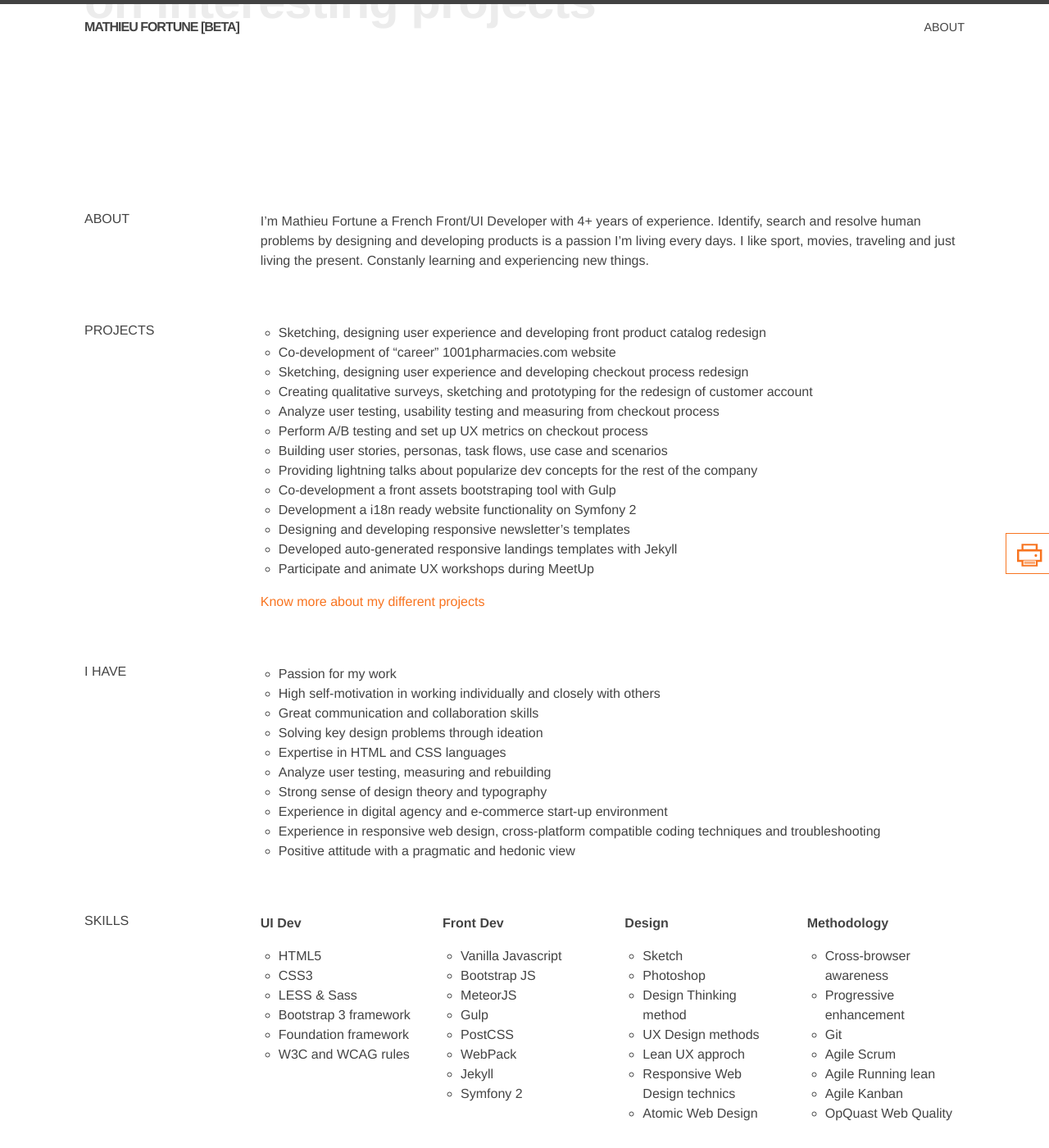
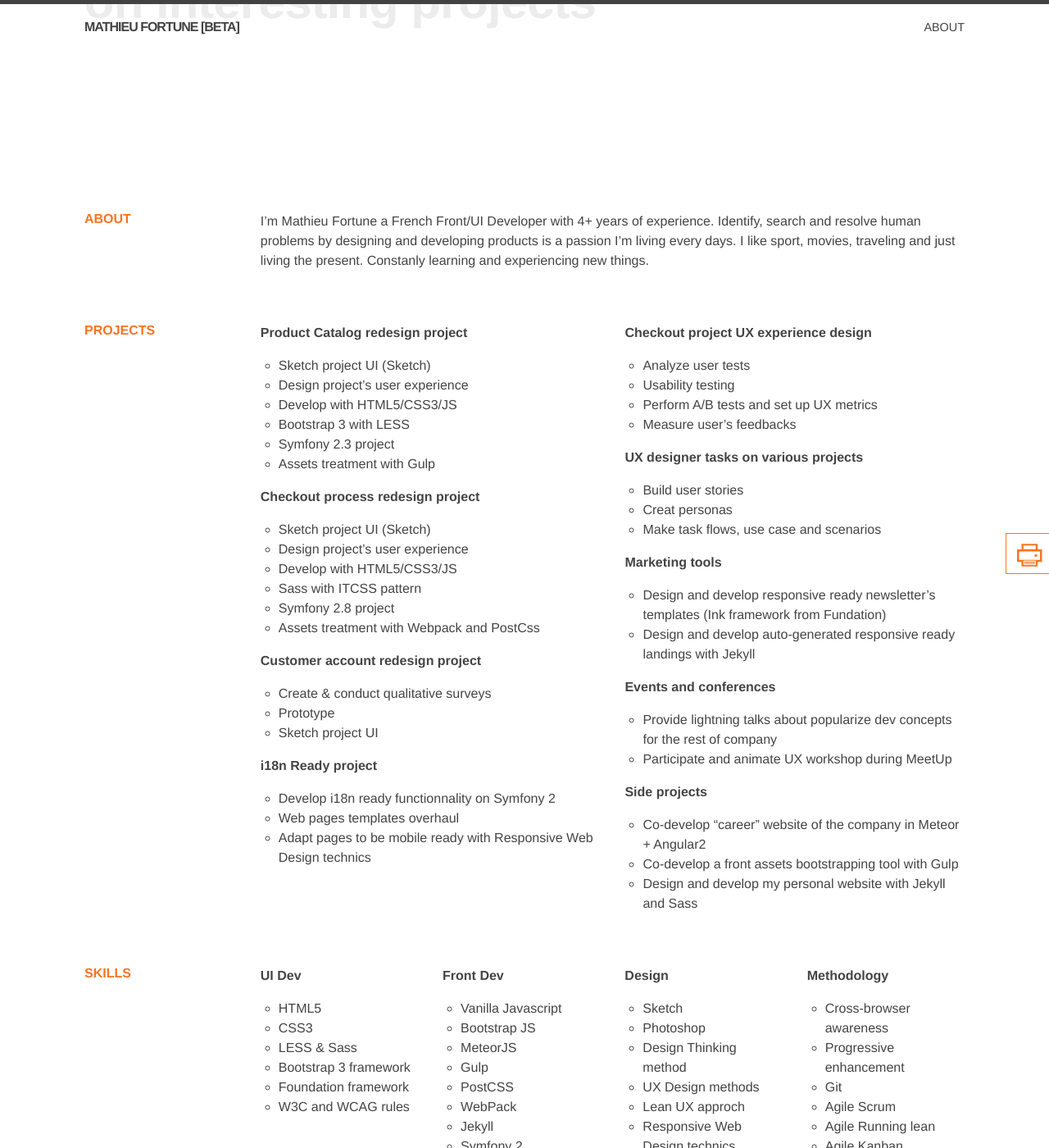
Before and after one commit to MathieuFortune/mathieufortune.github.io, a Jekyll site: the page built from about.md, in a window 1280 px wide and 1400 px high, scrolled down 446 px. Shown: the whole window at 82% size. Built offline with Jekyll 4.4.1, drawn with Linux system fonts in a browser that asks for light colours; some of the changed text lies outside the part shown.

Commit message:
[UP] improvement of about page v0.2

```diff
--- a/_sass/_Objects/grid.scss
+++ b/_sass/_Objects/grid.scss
@@ -17,6 +17,19 @@
         max-width:         calc(#{$content-width} - (#{$base-spacing-unit + em}));
         padding-right: $base-spacing-unit--small * 1em;
         padding-left: $base-spacing-unit--small * 1em;
+    }
+}
+
+.row {
+    @extend %clearfix;
+    @include media-query($on-palm, min-width) {
+        display: -webkit-box;
+        display: -moz-box;
+        display: -ms-flexbox;
+        display: -webkit-flex;
+        display: flex;
+        flex-wrap: wrap;
+        margin-bottom: 2rem;
     }
 }
 
@@ -40,6 +53,11 @@
         @include column('1/2');
     }
   }
+  &.mobile-too {
+        > div {
+            @include column('1/2');
+        }
+  }
 }
 
 .layout-print--8 {
--- a/_sass/_Trumps/print.scss
+++ b/_sass/_Trumps/print.scss
@@ -51,4 +51,8 @@
         content: " (" attr(href) ") ";
         font-size: 90%;
     }
+    .aside-print {
+        padding-left: .5rem;
+        border-left: 1px dashed $grey-color-light;
+    }
 }
--- a/_sass/_Trumps/shame.scss
+++ b/_sass/_Trumps/shame.scss
@@ -1,25 +1,14 @@
 /*------------------------------------*\
     #SHAME TRUMPS
 \*------------------------------------*/
-
-
-.row {
-    @include media-query($on-palm, min-width) {
-        display: -webkit-box;
-        display: -moz-box;
-        display: -ms-flexbox;
-        display: -webkit-flex;
-        display: flex;
-        flex-wrap: wrap;
-        margin-bottom: 2rem;
-    }
-}
 
 .section-title {
     flex: 0 0 20%;
     h2 {
         @include font-size(1);
         text-transform: uppercase;
+        color: $brand-color;
+        font-weight: bold;
     }
 }
 
--- a/about.md
+++ b/about.md
@@ -31,75 +31,94 @@ I'm Mathieu Fortune a French Front/UI Developer with 4+ years of experience. Ide
 <div class="section-title" markdown="1">
 ## Projects
 </div>
-<div class="content" markdown="1">
-* Sketching, designing user experience and developing front product catalog redesign
-* Co-development of "career" 1001pharmacies.com website
-* Sketching, designing user experience and developing checkout process redesign
-* Creating qualitative surveys, sketching and prototyping for the redesign of customer account
-* Analyze user testing, usability testing and measuring from checkout process
-* Perform A/B testing and set up UX metrics on checkout process
-* Building user stories, personas, task flows, use case and scenarios
-* Providing lightning talks about popularize dev concepts for the rest of the company
-* Co-development a front assets bootstraping tool with Gulp
-* Development a i18n ready website functionality on Symfony 2
-* Designing and developing responsive newsletter's templates
-* Developed auto-generated responsive landings templates with Jekyll
-* Participate and animate UX workshops during MeetUp
+<div class="content layout--6-12 mobile-too" markdown="1">
+<div markdown="1">
+Product Catalog redesign project
+{: .bold }
 
-[Know more about my different projects](/){: .see-more .no-print}
+* Sketch project UI (Sketch)
+* Design project's user experience
+* Develop with HTML5/CSS3/JS
+* Bootstrap 3 with LESS
+* Symfony 2.3 project
+* Assets treatment with Gulp
+
+
+Checkout process redesign project
+{: .bold }
+
+* Sketch project UI (Sketch)
+* Design project's user experience
+* Develop with HTML5/CSS3/JS
+* Sass with ITCSS pattern
+* Symfony 2.8 project
+* Assets treatment with Webpack and PostCss
+
+
+Customer account redesign project
+{: .bold }
+
+* Create & conduct qualitative surveys
+* Prototype
+* Sketch project UI
+
+
+i18n Ready project
+{: .bold }
+
+* Develop i18n ready functionnality on Symfony 2
+* Web pages templates overhaul
+* Adapt pages to be mobile ready with Responsive Web Design technics
+
 
 </div>
-</section>
+<div markdown="1">
 
-<section class="row">
-<div class="section-title" markdown="1">
-## I Have
-</div>
-<div class="content" markdown="1">
-* Passion for my work
-* High self-motivation in working individually and closely with others
-* Great communication and collaboration skills
-* Solving key design problems through ideation
-* Expertise in HTML and CSS languages
-* Analyze user testing, measuring and rebuilding
-* Strong sense of design theory and typography
-* Experience in digital agency and e-commerce start-up environment
-* Experience in responsive web design, cross-platform compatible coding techniques and troubleshooting
-* Positive attitude with a pragmatic and hedonic view
-</div>
-</section>
+Checkout project UX experience design
+{: .bold }
 
-<section class="row only-print">
-<div class="section-title" markdown="1">
-## Experiences
-</div>
-<div class="content layout--6-12">
+* Analyze user tests
+* Usability testing
+* Perform A/B tests and set up UX metrics
+* Measure user's feedbacks
 
-<div markdown="1">
-### UX Designer/UI Developer
-{: .bold}
 
-1001Pharmacies.com ● Montpellier
+UX designer tasks on various projects
+{: .bold }
 
-From january 2015 to today (1 year & 5 month)
-{: .grey}
-</div>
+* Build user stories
+* Creat personas
+* Make task flows, use case and scenarios
 
-<div markdown="1">
-### Front/UI Developer
-{: .bold}
 
-Publika.com ● Montpellier
+Marketing tools
+{: .bold }
 
-From january 2012 to january 2015 (3 years)
-{: .grey}
+* Design and develop responsive ready newsletter's templates (Ink framework from Fundation)
+* Design and develop auto-generated responsive ready landings with Jekyll
+
+
+Events and conferences
+{: .bold }
+
+* Provide lightning talks about popularize dev concepts for the rest of company
+* Participate and animate UX workshop during MeetUp
+
+
+Side projects
+{: .bold }
+
+* Co-develop "career" website of the company in Meteor + Angular2
+* Co-develop a front assets bootstrapping tool with Gulp
+* Design and develop my personal website with Jekyll and Sass
+
 </div>
 
 </div>
 </section>
 
 </div><!-- /layout-print--8 -->
-<div class="layout-print--4">
+<div class="layout-print--4 aside-print">
 
 <section class="row">
 <div class="section-title" markdown="1">
@@ -165,8 +184,27 @@ Methodology
 </div><!-- /layout-print--4 -->
 
 <div class="clearfix"></div>
+<div class="page-break"></div>
 
-<section class="row no-print">
+<section class="row">
+<div class="section-title" markdown="1">
+## I Have
+</div>
+<div class="content" markdown="1">
+* Passion for my work
+* High self-motivation in working individually and closely with others
+* Great communication and collaboration skills
+* Solving key design problems through ideation
+* Expertise in HTML and CSS languages
+* Analyze user testing, measuring and rebuilding
+* Strong sense of design theory and typography
+* Experience in digital agency and e-commerce start-up environment
+* Experience in responsive web design, cross-platform compatible coding techniques and troubleshooting
+* Positive attitude with a pragmatic and hedonic view
+</div>
+</section>
+
+<section class="row">
 <div class="section-title" markdown="1">
 ## Experiences
 </div>
@@ -194,8 +232,6 @@ From january 2012 to january 2015 (3 years)
 
 </div>
 </section>
-
-<div class="page-break"></div>
 
 <section class="row">
 <div class="section-title" markdown="1">
```
Also changed, not shown: other parts of about.md (+1 -1 lines).
